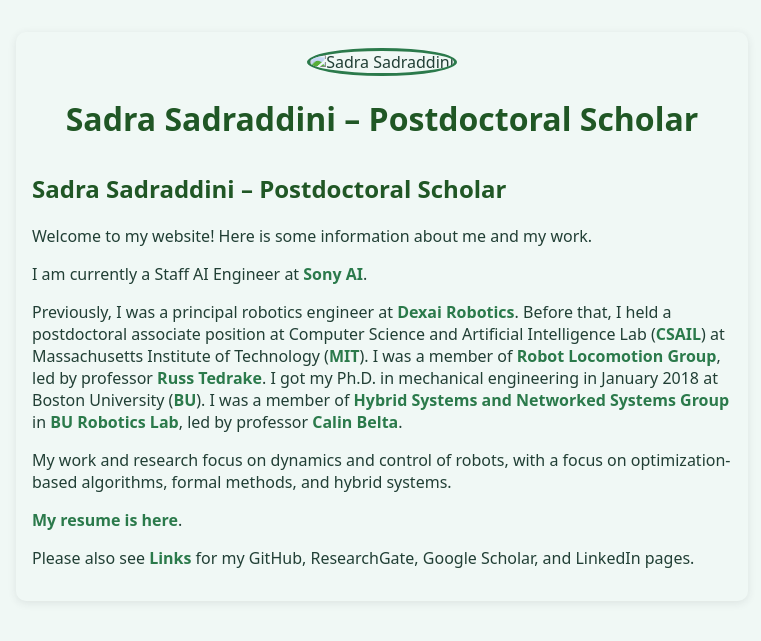
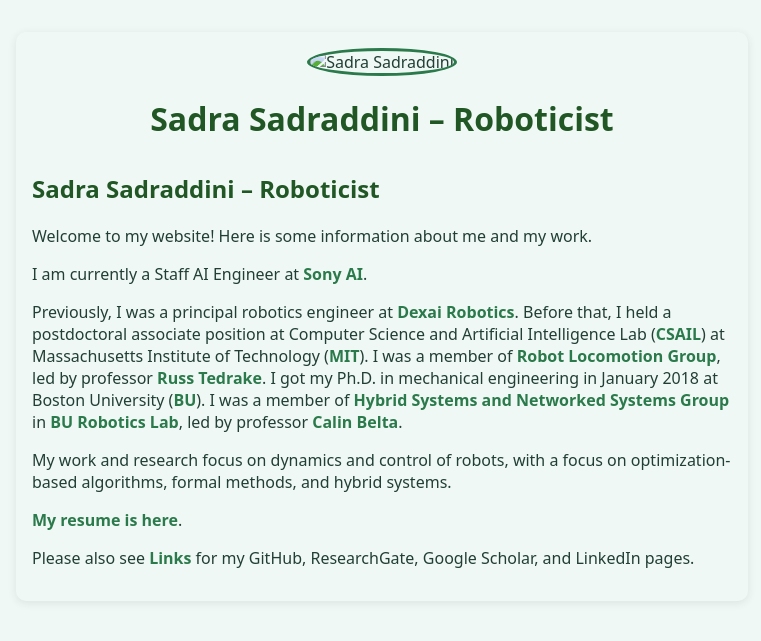
Before and after one commit to sadraddini/sadraddini.github.io, a Jekyll site: the page built from index.md, in a window 1280 px wide. Shown: the top 641 px of the page, without its empty margins (258-1019 px from the left). Built offline with Jekyll 4.4.1, drawn with Linux system fonts in a browser that asks for light colours; our own code applies the rules of GitHub Pages for plain Markdown files.

Commit message:
Update title to Roboticist

```diff
--- a/index.md
+++ b/index.md
@@ -1,4 +1,4 @@
-# Sadra Sadraddini – Postdoctoral Scholar
+# Sadra Sadraddini – Roboticist
 
 Welcome to my website! Here is some information about me and my work.
 
```
